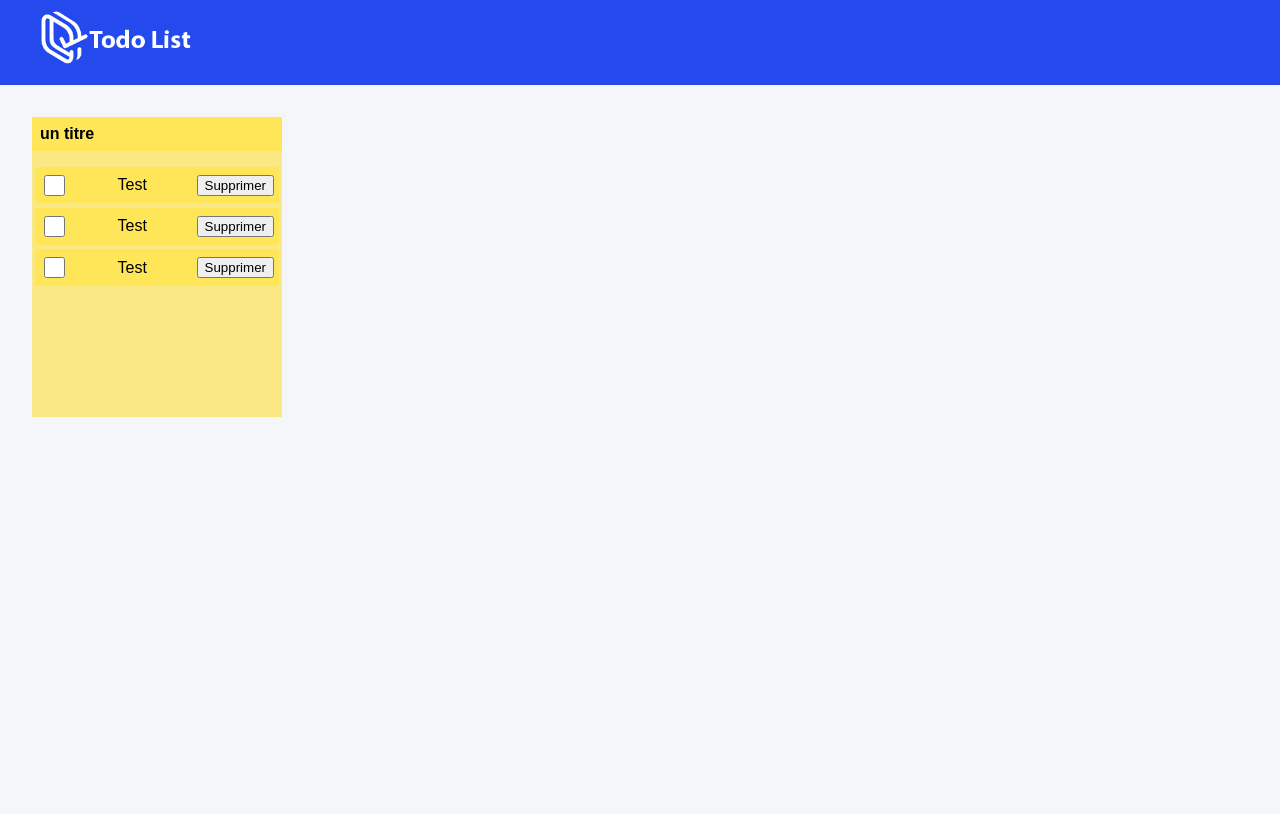
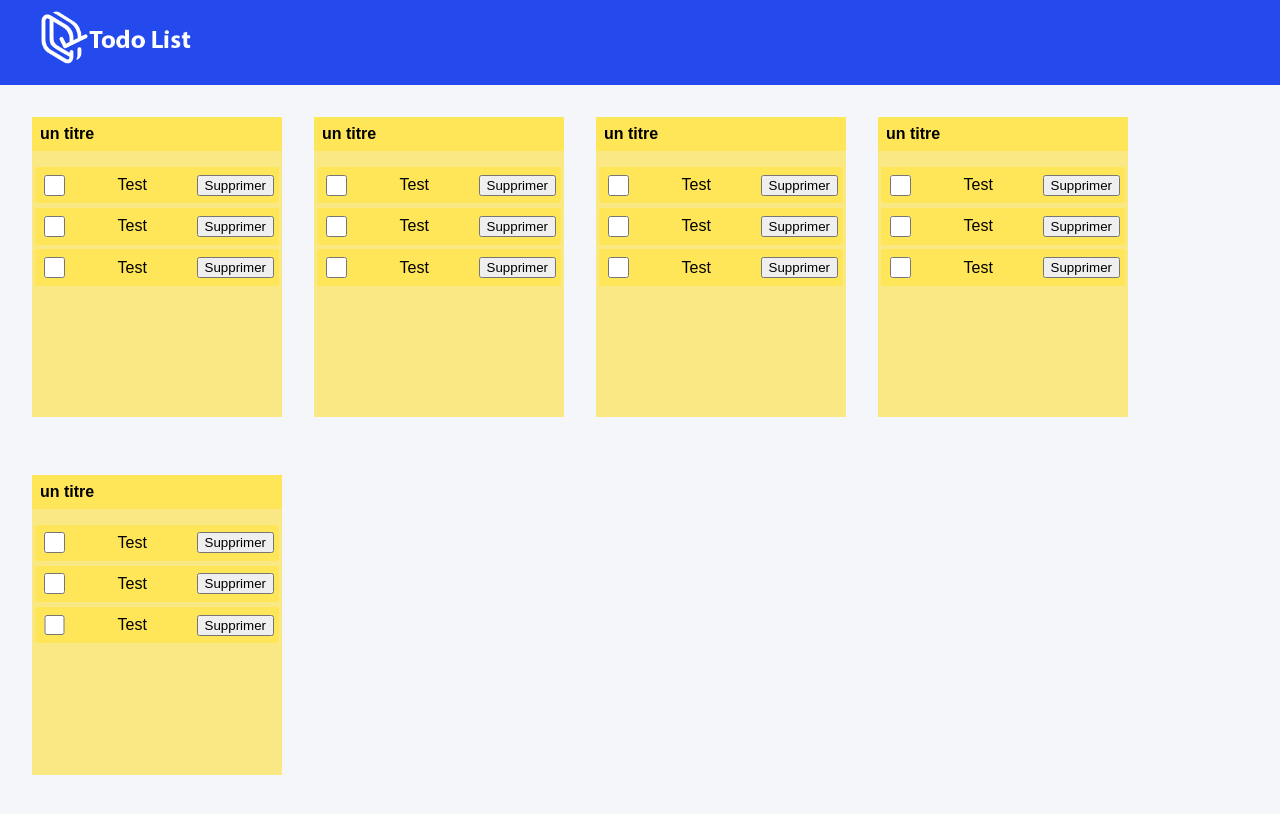
Before and after one commit to ThomasBrossier/TodoList-ReactJS, a React (Create React App) app: page / in a window 1280 px wide. Shown: the top 814 px of the page. Built offline with nearby package versions, Linux system fonts and the light colour scheme.

Commit message:
Modify Style of Todo List and Todo Task

```diff
--- a/src/components/TodoList/todoList.module.scss
+++ b/src/components/TodoList/todoList.module.scss
@@ -6,6 +6,7 @@
     flex-flow: column nowrap;
     justify-content: flex-start;
     transition: all 0.2s;
+    margin: 1rem;
     &:hover{
       transform: scale(1.05);
       transition: all 0.2s;
@@ -24,4 +25,9 @@
         list-style-type: none;
         padding: 0;
     }
+    .todoList{
+        overflow-y: auto;
+      scrollbar-color: var(--post-it-header) var(--third);
+      scrollbar-width: thin;
+    }
 }
--- a/src/views/Main.jsx
+++ b/src/views/Main.jsx
@@ -5,6 +5,10 @@ const Main = () => {
   return (
     <div className={style.container}>
       <TodoList title="un titre"/>
+      <TodoList title="un titre"/>
+      <TodoList title="un titre"/>
+      <TodoList title="un titre"/>
+      <TodoList title="un titre"/>
     </div>
   )
 }
--- a/src/views/main.module.scss
+++ b/src/views/main.module.scss
@@ -3,5 +3,5 @@
     min-height:calc(100vh - 85px);
     display: flex;
     flex-flow: row wrap;
-    padding: 2rem;
+    padding: 1rem;
 }
```
